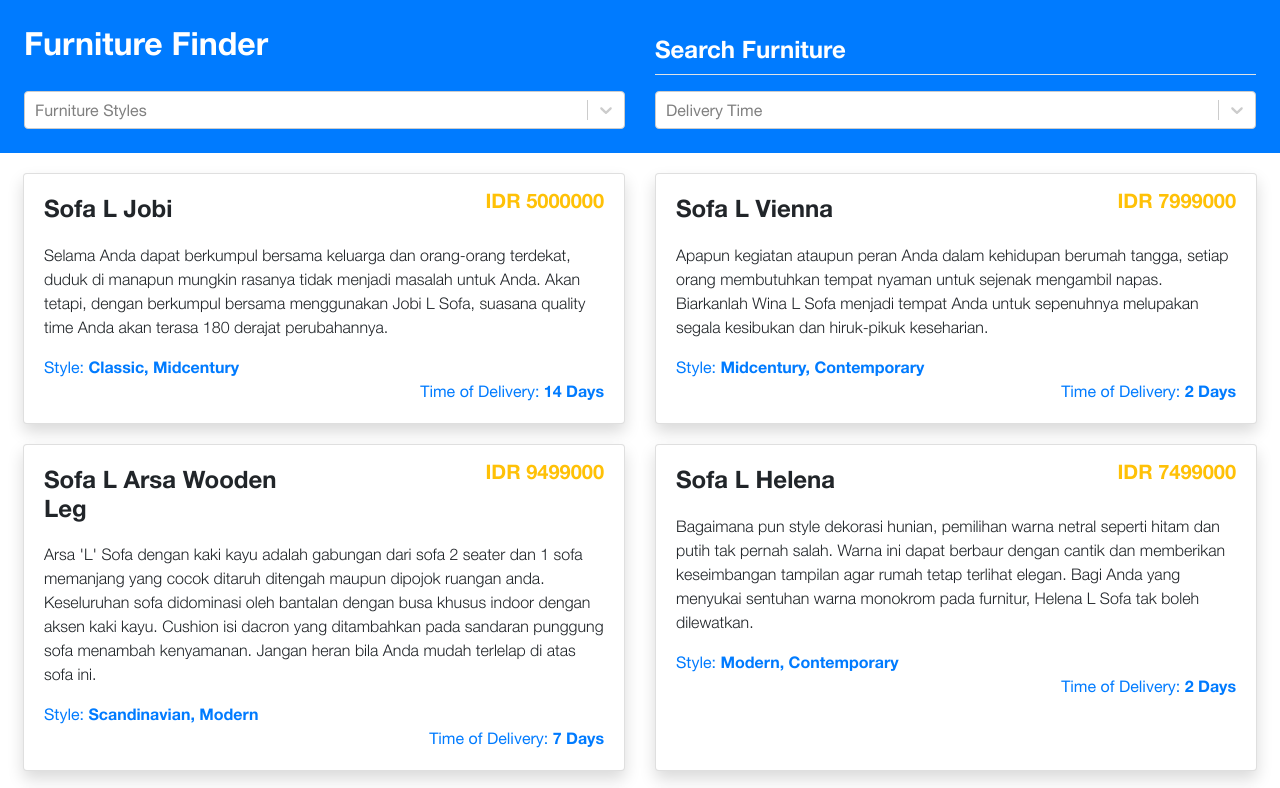
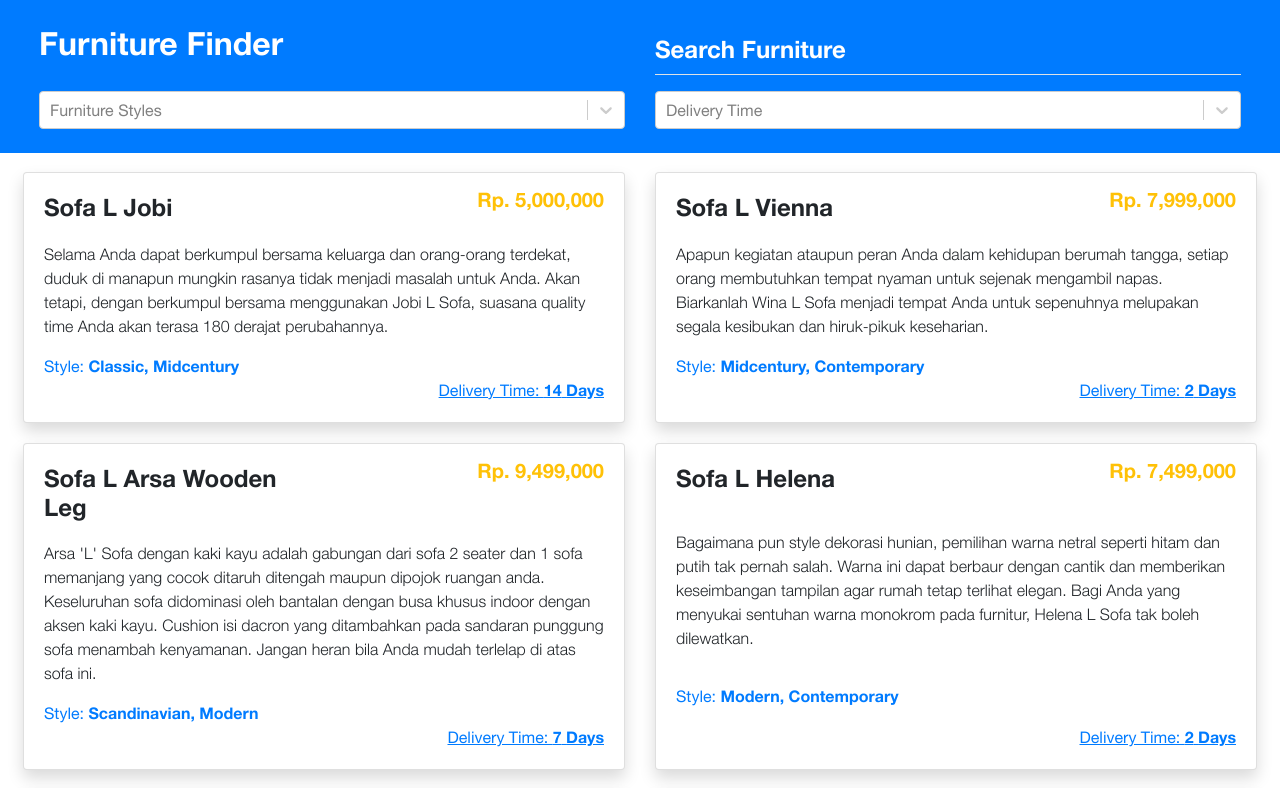
Before and after one commit to waheedos/furniture-finder-react, a React (Create React App) app: page / in a window 1280 px wide. Shown: the top 788 px of the page. Built offline with nearby package versions, Linux system fonts and the light colour scheme.

Commit message:
search field to also filter description and price, change IDR to Rp. for price, navbar to position fixed only for desktop ( > 768px ), clean up code

```diff
--- a/public/assets/css/furniture-finder.css
+++ b/public/assets/css/furniture-finder.css
@@ -9,12 +9,25 @@ html, body {
 	outline-width: 0px !important;
 }
 
-.bootstrap-select > .btn, .dropdown-item {
-	font-weight: 300 !important;
+.text-underline {
+	text-decoration: underline !important;
 }
 
 .dropdown-menu {
 	max-width: 100% !important;
+}
+
+@media (min-width: 768px) {
+	.fixed-top-lg {
+		position: fixed;
+		top: 0;
+		right: 0;
+		left: 0;
+		z-index: 1030;
+	}
+	.navbar-padding-top-lg {
+		margin-top: 9.5rem;
+	}
 }
 
 input.form-control {
@@ -33,40 +46,40 @@ input.form-control {
 	/*-webkit-appearance: none;*/
 /*}*/
 
-.opt.dropdown-item:before {
-	position: absolute;
-	right: 25px;
-	top: 4px;
-	content: '';
-	width: 1.5rem;
-	height: 1.5rem;
-	border: 1px solid black;
-	-webkit-border-radius: 0.15rem !important;
-	-moz-border-radius: 0.15rem !important;
-	border-radius: 0.15rem !important;
-}
+/*.opt.dropdown-item:before {*/
+	/*position: absolute;*/
+	/*right: 25px;*/
+	/*top: 4px;*/
+	/*content: '';*/
+	/*width: 1.5rem;*/
+	/*height: 1.5rem;*/
+	/*border: 1px solid black;*/
+	/*-webkit-border-radius: 0.15rem !important;*/
+	/*-moz-border-radius: 0.15rem !important;*/
+	/*border-radius: 0.15rem !important;*/
+/*}*/
 
-.bs-ok-default.check-mark:before {
-	position: absolute;
-	right: -8px;
-	top: -3px;
-	content: '';
-	width: 1.55rem;
-	height: 1.55rem;
-	-webkit-border-radius: 0.15rem !important;
-	-moz-border-radius: 0.15rem !important;
-	border-radius: 0.15rem !important;
-	background: #009688 !important;
-}
+/*.bs-ok-default.check-mark:before {*/
+	/*position: absolute;*/
+	/*right: -8px;*/
+	/*top: -3px;*/
+	/*content: '';*/
+	/*width: 1.55rem;*/
+	/*height: 1.55rem;*/
+	/*-webkit-border-radius: 0.15rem !important;*/
+	/*-moz-border-radius: 0.15rem !important;*/
+	/*border-radius: 0.15rem !important;*/
+	/*background: #009688 !important;*/
+/*}*/
 
-.bootstrap-select .bs-ok-default:after {
-	border-color: white !important;
-}
+/*.bootstrap-select .bs-ok-default:after {*/
+	/*border-color: white !important;*/
+/*}*/
 
-.bootstrap-select.show-tick .dropdown-menu .selected span.check-mark {
-	right: 32px !important;
-	top: 6px !important;
-}
+/*.bootstrap-select.show-tick .dropdown-menu .selected span.check-mark {*/
+	/*right: 32px !important;*/
+	/*top: 6px !important;*/
+/*}*/
 
 p, small, input, select, .btn-sm {
 	font-weight: 200 !important;
@@ -83,14 +96,10 @@ p, small, input, select, .btn-sm {
 	color: white !important;
 	font-weight: 400 !important;
 	font-size: 1.5rem !important;
-
-
 }
 
 ::-ms-input-placeholder { /* Microsoft Edge */
 	color: white !important;
 	font-weight: 400 !important;
 	font-size: 1.5rem !important;
-
-
 }
--- a/public/index.html
+++ b/public/index.html
@@ -25,7 +25,7 @@
 </head>
 <body>
 
-<main id="root">
+<main id="furnitureFinder">
 
 </main>
 
--- a/src/App.js
+++ b/src/App.js
@@ -1,6 +1,6 @@
 import React, {Component} from 'react';
-import {CardList} from "./component/card-list/card-list.component";
-import {SearchBox} from "./component/search-box/search-box.component";
+import {FurnitureCardList} from "./component/furniture-card-list/furniture-card-list.component";
+import {SearchFilter} from "./component/search-filter/search-filter.component";
 import Select from 'react-select';
 
 class App extends Component {
@@ -8,31 +8,19 @@ class App extends Component {
 		super();
 		this.state = {
 			productData: [],
-			// productStyleJSON: [],
-			// productCategoryJSON: [],
+			filteredProductData: [],
 			Title: '',
 			SearchName: '',
 			SearchDeliveryTime: '',
 			SearchStyle: '',
 			selectedOptionDeliveryTime: null,
-			selectedOptionFurnitureStyle: null,
-			filteredProductData: []
+			selectedOptionFurnitureStyle: null
 		};
 	}
 
-	// dataLog() {
-	//     fetch('http://www.mocky.io/v2/5c9105cb330000112b649af8')
-	//         .then(response => {
-	//             // if(response.status === 200){
-	//             return response.json()
-	//             // }
-	//         })
-	//
-	//         .then(response => console.log(response));
-	//
-	// }
-
 	dataFetch() {
+		// fetch('http://www.mocky.io/v2/5c9105cb330000112b649af8')
+		// make local for https purpose
 		fetch('./assets/data/data.json')
 				.then(dataJSON => {
 					if (dataJSON.status === 200) {
@@ -40,7 +28,7 @@ class App extends Component {
 					}
 				})
 
-				// .then( response => console.log(response));
+				// .then( dataJSON => console.log(dataJSON));
 
 				.then(dataJSON => {
 					this.setState({
@@ -54,13 +42,17 @@ class App extends Component {
 
 	componentDidMount() {
 		this.dataFetch();
-		// this.dataLog();
 	};
 
 	onSearchChange = keyEvent => {
 		const {productData} = this.state;
+		let keyTargetValue = keyEvent.target.value.toLowerCase();
 		let filteredProductDataBySearchField = productData.filter(
-				product => product.name.toLowerCase().includes(keyEvent.target.value.toLowerCase())
+				product => product['name'].toLowerCase().includes( keyTargetValue )
+									 ||
+									 product['description'].toLowerCase().includes( keyTargetValue )
+									 ||
+									 product['price'].toString().includes( keyTargetValue )
 		);
 		this.setState({
 			filteredProductData: filteredProductDataBySearchField
@@ -69,46 +61,60 @@ class App extends Component {
 	};
 
 	onDeliveryTimeSelectChange = keyEvent => {
+
 		const {productData} = this.state;
+
 		let deliveryOptionSelectedVal;
+
 		let productDataFilteredByDeliveryTimeSelected;
+
 		if (keyEvent !== null) {
 			deliveryOptionSelectedVal = keyEvent.map(deliveryTime => deliveryTime.value);
 			productDataFilteredByDeliveryTimeSelected = productData.filter(
 					function (e) {
-						return this.indexOf(e.delivery_time) >= 0;
+						return this.indexOf(e['delivery_time']) >= 0;
 					},
 					deliveryOptionSelectedVal
 			);
 			if (deliveryOptionSelectedVal === null || deliveryOptionSelectedVal.length === 0) {
 				productDataFilteredByDeliveryTimeSelected = productData;
 			}
-		} else {
+		}
+
+		else {
 			productDataFilteredByDeliveryTimeSelected = productData;
 		}
+
 		this.setState({
 			selectedOptionDeliveryTime: keyEvent,
-			filteredProductData: productDataFilteredByDeliveryTimeSelected,
+			filteredProductData: productDataFilteredByDeliveryTimeSelected
 		});
 		// console.log("productDataDeliver", productData);
 	};
 
 	onFurnitureStyleSelectChange = keyEvent => {
+
 		const {productData} = this.state;
+
 		let furnitureStyleOptionSelectedVal;
+
 		let productDataFilteredByFurnitureStyleSelected;
+
 		if (keyEvent !== null) {
 			furnitureStyleOptionSelectedVal = keyEvent.map(furnitureStyle => furnitureStyle.value);
 			const furnitureStyleOptionSelectedValSet = new Set(furnitureStyleOptionSelectedVal);
-			productDataFilteredByFurnitureStyleSelected = productData.filter((product) =>
-					product.furniture_style.some((furnitureStyle) => furnitureStyleOptionSelectedValSet.has(furnitureStyle))
+			productDataFilteredByFurnitureStyleSelected = productData.filter(
+					(product) => product['furniture_style'].some((furnitureStyle) => furnitureStyleOptionSelectedValSet.has(furnitureStyle))
 			);
 			if (furnitureStyleOptionSelectedVal === null || furnitureStyleOptionSelectedVal.length === 0) {
 				productDataFilteredByFurnitureStyleSelected = productData;
 			}
-		} else {
+		}
+
+		else {
 			productDataFilteredByFurnitureStyleSelected = productData;
 		}
+
 		this.setState({
 			selectedOptionFurnitureStyle: keyEvent,
 			filteredProductData: productDataFilteredByFurnitureStyleSelected,
@@ -122,7 +128,7 @@ class App extends Component {
 			return a * 1 - b * 1;
 		});
 		const ret = [arr[0]];
-		for (let i = 1; i < arr.length; i++) { //Start loop at 1: arr[0] can never be a duplicate
+		for (let i = 1; i < arr.length; i++) {
 			if (arr[i - 1] !== arr[i]) {
 				ret.push(arr[i]);
 			}
@@ -131,12 +137,19 @@ class App extends Component {
 	}
 
 	render() {
+
 		const {productData, selectedOptionDeliveryTime, selectedOptionFurnitureStyle, filteredProductData} = this.state;
+
 		let optionsDeliveryTime = [];
+
 		let optionsFurnitureStyle = [];
-		const deliveryTimeListSorted = App.sortUnique(productData.map(products => products.delivery_time));
-		const furnitureStyleList = productData.map(products => products.furniture_style);
+
+		const deliveryTimeListSorted = App.sortUnique(productData.map(products => products['delivery_time']));
+
+		const furnitureStyleList = productData.map(products => products['furniture_style']);
+
 		const furnitureStyleListMerged = [].concat.apply([], furnitureStyleList);
+
 		const furnitureStyleListMergedSorted = App.sortUnique(furnitureStyleListMerged.sort());
 		deliveryTimeListSorted.map((value) => {
 			optionsDeliveryTime.push({
@@ -151,6 +164,7 @@ class App extends Component {
 				label: value
 			})
 		});
+
 		// console.log('deliveryTimeListSorted', deliveryTimeListSorted);
 		// console.log('selectedOption', selectedOptionDeliveryTime);
 		// console.log('furnitureStyleBef', furnitureStyleListMerged);
@@ -160,8 +174,8 @@ class App extends Component {
 
 				<section>
 
-					<div className="bg-primary p-4">
-						<div className="row">
+					<nav className="nav navbar flex-column fixed-top bg-primary p-4">
+						<div className="row w-100">
 
 							<div className="col-md-6">
 								<h2 className='text-white my-2 my-md-0'>Furniture Finder</h2>
@@ -169,16 +183,17 @@ class App extends Component {
 
 							<div className="col-md-6">
 								<form className="form-inline my-2 my-md-0 border-bottom">
-									<SearchBox placeholder='Search Furniture' handleChange={this.onSearchChange}/>
+									<SearchFilter placeholder='Search Furniture' handleChange={this.onSearchChange}/>
 								</form>
 							</div>
 
 						</div>
 
-						<div className="row">
+						<div className="row w-100">
 
 							<div className="col-md-6 pt-3">
 								<Select
+										classNamePrefix
 										placeholder='Furniture Styles'
 										hideSelectedOptions={false}
 										closeMenuOnSelect={false}
@@ -203,9 +218,9 @@ class App extends Component {
 
 						</div>
 
-					</div>
+					</nav>
 
-					<CardList
+					<FurnitureCardList
 							productData={filteredProductData}
 					/>
 
--- a/src/FurnitureFinder.js
+++ b/src/FurnitureFinder.js
@@ -1,117 +1,228 @@
 import React, {Component} from 'react';
-import {CardList} from "./component/card-list/card-list.component";
-import {SearchBox} from "./component/search-box/search-box.component";
-import {StylesChecklist} from "./component/styles-checklist/styles-checklist.component";
+import {FurnitureCardList} from "./component/furniture-card-list/furniture-card-list.component";
+import {SearchFilter} from "./component/search-filter/search-filter.component";
+import Select from 'react-select';
 
 class FurnitureFinder extends Component {
   constructor() {
     super();
     this.state = {
-      productDataJSON: [],
-      productStyleJSON: [],
-      // furnitureCategory: [],
-      nameSearch: '',
-      styleSearch: '',
+      productData: [],
+      filteredProductData: [],
+      Title: '',
+      SearchName: '',
+      SearchDeliveryTime: '',
+      SearchStyle: '',
+      selectedOptionDeliveryTime: null,
+      selectedOptionFurnitureStyle: null
     };
   }
 
-  dataLog(){
-    fetch('http://www.mocky.io/v2/5c9105cb330000112b649af8')
-        .then( response => {
-          if(response.status === 200){
-            return response.json()
-          }
-        })
-
-        .then( response => console.log(response) );
-
-  }
-
   dataFetch() {
-    fetch('assets/data/data.json')
+    // fetch('http://www.mocky.io/v2/5c9105cb330000112b649af8')
+    // make local for https purpose
+    fetch('./assets/data/data.json')
         .then(dataJSON => {
           if (dataJSON.status === 200) {
             return dataJSON.json()
           }
         })
 
-        // .then( response => console.log(response));
+        // .then( dataJSON => console.log(dataJSON));
 
         .then(dataJSON => {
           this.setState({
             productCategoryJSON: dataJSON['furniture_styles'],
-            productDataJSON: dataJSON['products'],
-            productStyleJSON: dataJSON['products']['furniture_style']
+            productData: dataJSON['products'],
+            filteredProductData: dataJSON['products'],
+            productStyle: dataJSON['products']['furniture_style']
           })
         })
   }
 
   componentDidMount() {
     this.dataFetch();
-    this.dataLog();
   };
 
-  NameSearchHandleChange = SearchproductData => {
-    this.setState({nameSearch: SearchproductData.target.value})
+  onSearchChange = keyEvent => {
+    const {productData} = this.state;
+    let keyTargetValue = keyEvent.target.value.toLowerCase();
+    let filteredProductDataBySearchField = productData.filter(
+        product => product['name'].toLowerCase().includes( keyTargetValue )
+            ||
+            product['description'].toLowerCase().includes( keyTargetValue )
+            ||
+            product['price'].toString().includes( keyTargetValue )
+    );
+    this.setState({
+      filteredProductData: filteredProductDataBySearchField
+    })
+
   };
 
-  StyleSearchHandleChange = SearchProductStyle => {
-    this.setState({styleSearch: SearchProductStyle.target.value})
+  onDeliveryTimeSelectChange = keyEvent => {
+
+    const {productData} = this.state;
+
+    let deliveryOptionSelectedVal;
+
+    let productDataFilteredByDeliveryTimeSelected;
+
+    if (keyEvent !== null) {
+      deliveryOptionSelectedVal = keyEvent.map(deliveryTime => deliveryTime.value);
+      productDataFilteredByDeliveryTimeSelected = productData.filter(
+          function (e) {
+            return this.indexOf(e['delivery_time']) >= 0;
+          },
+          deliveryOptionSelectedVal
+      );
+      if (deliveryOptionSelectedVal === null || deliveryOptionSelectedVal.length === 0) {
+        productDataFilteredByDeliveryTimeSelected = productData;
+      }
+    }
+
+    else {
+      productDataFilteredByDeliveryTimeSelected = productData;
+    }
+
+    this.setState({
+      selectedOptionDeliveryTime: keyEvent,
+      filteredProductData: productDataFilteredByDeliveryTimeSelected
+    });
+    // console.log("productDataDeliver", productData);
   };
 
+  onFurnitureStyleSelectChange = keyEvent => {
+
+    const {productData} = this.state;
+
+    let furnitureStyleOptionSelectedVal;
+
+    let productDataFilteredByFurnitureStyleSelected;
+
+    if (keyEvent !== null) {
+      furnitureStyleOptionSelectedVal = keyEvent.map(furnitureStyle => furnitureStyle.value);
+      const furnitureStyleOptionSelectedValSet = new Set(furnitureStyleOptionSelectedVal);
+      productDataFilteredByFurnitureStyleSelected = productData.filter(
+          (product) => product['furniture_style'].some((furnitureStyle) => furnitureStyleOptionSelectedValSet.has(furnitureStyle))
+      );
+      if (furnitureStyleOptionSelectedVal === null || furnitureStyleOptionSelectedVal.length === 0) {
+        productDataFilteredByFurnitureStyleSelected = productData;
+      }
+    }
+
+    else {
+      productDataFilteredByFurnitureStyleSelected = productData;
+    }
+
+    this.setState({
+      selectedOptionFurnitureStyle: keyEvent,
+      filteredProductData: productDataFilteredByFurnitureStyleSelected,
+    });
+    // console.log("furnitureStyleOptionSelectedVal", furnitureStyleOptionSelectedVal);
+  };
+
+  static sortUnique(arr) {
+    if (arr.length === 0) return arr;
+    arr = arr.sort(function (a, b) {
+      return a * 1 - b * 1;
+    });
+    const ret = [arr[0]];
+    for (let i = 1; i < arr.length; i++) {
+      if (arr[i - 1] !== arr[i]) {
+        ret.push(arr[i]);
+      }
+    }
+    return ret;
+  }
+
   render() {
-    const {productDataJSON, productStyleJSON, nameSearch, styleSearch} = this.state;
-    const productDataSearch = productDataJSON.filter(
-        productDataJSON => productDataJSON.name.toLowerCase().includes(
-            nameSearch.toLowerCase()
-        )
-    );
-    // const productStyleSearch = productStyleJSON.filter(
-    // 		productStyleJSON => productStyleJSON.toLowerCase().includes(
-    // 				styleSearch.toLowerCase()
-    // 		)
-    // );
+
+    const {productData, selectedOptionDeliveryTime, selectedOptionFurnitureStyle, filteredProductData} = this.state;
+
+    let optionsDeliveryTime = [];
+
+    let optionsFurnitureStyle = [];
+
+    const deliveryTimeListSorted = FurnitureFinder.sortUnique(productData.map(products => products['delivery_time']));
+
+    const furnitureStyleList = productData.map(products => products['furniture_style']);
+
+    const furnitureStyleListMerged = [].concat.apply([], furnitureStyleList);
+
+    const furnitureStyleListMergedSorted = FurnitureFinder.sortUnique(furnitureStyleListMerged.sort());
+    deliveryTimeListSorted.map((value) => {
+      optionsDeliveryTime.push({
+        value: value,
+        label: value > 1 ? value + " Days" : value + " Day"
+      })
+    });
+
+    furnitureStyleListMergedSorted.map((value) => {
+      optionsFurnitureStyle.push({
+        value: value,
+        label: value
+      })
+    });
+
+    // console.log('deliveryTimeListSorted', deliveryTimeListSorted);
+    // console.log('selectedOption', selectedOptionDeliveryTime);
+    // console.log('furnitureStyleBef', furnitureStyleListMerged);
+    // console.log('furnitureStyle', furnitureStyleListMergedSorted);
+
     return (
 
         <section>
 
-          <div className="bg-primary p-4">
-            <div className="row">
+          <nav className="nav navbar flex-column fixed-top-lg bg-primary p-4">
+            <div className="row w-100">
+
+              <div className="col-md-6">
+                <h2 className='text-white my-2 my-md-0'>Furniture Finder</h2>
+              </div>
 
               <div className="col-md-6">
                 <form className="form-inline my-2 my-md-0 border-bottom">
-                  <SearchBox placeholder='Search Furniture' handleChange={this.NameSearchHandleChange}/>
+                  <SearchFilter placeholder='Search Furniture' handleChange={this.onSearchChange}/>
                 </form>
               </div>
 
             </div>
 
-            <div className="row">
+            <div className="row w-100">
 
               <div className="col-md-6 pt-3">
-                <StylesChecklist handleChange={this.StyleSearchHandleChange}/>
+                <Select
+                    classNamePrefix
+                    placeholder='Furniture Styles'
+                    hideSelectedOptions={false}
+                    closeMenuOnSelect={false}
+                    isMulti
+                    value={selectedOptionFurnitureStyle}
+                    onChange={this.onFurnitureStyleSelectChange}
+                    options={optionsFurnitureStyle}
+                />
               </div>
 
               <div className="col-md-6 pt-3">
-                <select className="selectpicker show-tick w-100"
-                        data-style="bg-white"
-                        title="Delivery Time"
-                        multiple>
-                  <optgroup label="Delivery Time">
-                    <option>1 Day</option>
-                    <option>2 Days</option>
-                    <option>3 Days</option>
-                    <option>4 Days</option>
-                    <option>5 Days</option>
-                  </optgroup>
-                </select>
+                <Select
+                    placeholder='Delivery Time'
+                    hideSelectedOptions={false}
+                    closeMenuOnSelect={false}
+                    isMulti
+                    value={selectedOptionDeliveryTime}
+                    onChange={this.onDeliveryTimeSelectChange}
+                    options={optionsDeliveryTime}
+                />
               </div>
 
             </div>
 
-          </div>
+          </nav>
 
-          <CardList productData={productDataSearch}/>
+          <FurnitureCardList
+              productData={filteredProductData}
+          />
 
         </section>
 
--- a/src/component/card-list/card-list.component.jsx
+++ /dev/null
@@ -1,21 +0,0 @@
-import React from 'react';
-import {Card} from '../card/card.component.jsx';
-
-export const CardList = props => {
-	// console.log(props);
-	return (
-
-			<div className="container-fluid">
-				<div className="row px-2 pb-4">
-
-					{props.productData.map(
-							( productDataMap, key ) => (
-									<Card key={key} productData={productDataMap}/>
-							)
-						)
-					}
-
-				</div>
-			</div>
-	)
-};
--- a/src/component/card/card.component.jsx
+++ /dev/null
@@ -1,39 +0,0 @@
-import React from 'react';
-
-export const Card = ( productDataMap ) => (
-
-		<div className="col-md-6 pt-3 mt-1">
-			<div className="card shadow h-100">
-				<div className="card-body">
-
-					<div className="col-12 px-0 pb-2">
-						<div className="row">
-							<h4 className="col-md-6 card-title">
-								{productDataMap.productData.name}
-							</h4>
-							<h5 className="col-md-6 card-subtitle text-warning text-md-right text-left py-md-0 py-2">
-								IDR {productDataMap.productData.price}
-							</h5>
-						</div>
-					</div>
-
-					<p className="card-text">
-						{productDataMap.productData.description}
-					</p>
-
-					<div className="col-12 px-0 py-md-0 py-2">
-						<div className="text-primary">
-							Style: <b>{productDataMap.productData['furniture_style'].join(', ')}</b>
-						</div>
-					</div>
-
-					<div className="col-12 text-right px-0 py-md-0 py-2">
-						<div className="text-primary" style={{ textDecoration: 'underline !important'}}>
-							Time of Delivery: <b>{productDataMap.productData['delivery_time']} {productDataMap.productData['delivery_time'] > 1 ? "Days" : "Day" }</b>
-						</div>
-					</div>
-
-				</div>
-			</div>
-		</div>
-);
--- /dev/null
+++ b/src/component/furniture-card-list/furniture-card-list.component.jsx
@@ -0,0 +1,20 @@
+import React from 'react';
+import {FurnitureCard} from '../furniture-card/furniture-card.component.jsx';
+
+export const FurnitureCardList = props => {
+	return (
+
+			<div className="container-fluid navbar-padding-top-lg">
+				<div className="row px-2 pb-4">
+
+					{props.productData.map(
+							( productDataMap, key ) => (
+									<FurnitureCard key={key} productData={productDataMap}/>
+							)
+						)
+					}
+
+				</div>
+			</div>
+	)
+};
--- /dev/null
+++ b/src/component/furniture-card/furniture-card.component.jsx
@@ -0,0 +1,39 @@
+import React from 'react';
+
+export const FurnitureCard = ( productDataMap ) => (
+
+		<div className="col-md-6 pt-3 mt-1">
+			<div className="card shadow h-100">
+				<div className="card-body d-flex flex-column justify-content-between">
+
+					<div className="w-100 px-0 pb-2">
+						<div className="row">
+							<h4 className="col-md-6 card-title">
+								{productDataMap.productData['name']}
+							</h4>
+							<h5 className="col-md-6 card-subtitle text-warning text-md-right text-left py-md-0 py-2">
+								Rp. {productDataMap.productData['price'].toLocaleString('en-US')}
+							</h5>
+						</div>
+					</div>
+
+					<p className="card-text">
+						{productDataMap.productData['description']}
+					</p>
+
+					<div className="w-100 px-0 py-md-0 py-2">
+						<div className="text-primary">
+							Style: <b>{productDataMap.productData['furniture_style'].join(', ')}</b>
+						</div>
+					</div>
+
+					<div className="w-100 text-right px-0 py-md-0 py-2">
+						<div className="text-primary text-underline">
+							Delivery Time: <b>{productDataMap.productData['delivery_time']} {productDataMap.productData['delivery_time'] > 1 ? "Days" : "Day" }</b>
+						</div>
+					</div>
+
+				</div>
+			</div>
+		</div>
+);
--- a/src/component/search-box/search-box.component.jsx
+++ b/src/component/search-filter/search-filter.component.jsx
@@ -1,5 +1,5 @@
 import React from 'react';
 
-export const SearchBox = ({placeholder, handleChange}) => (
+export const SearchFilter = ({placeholder, handleChange}) => (
 		<input className="form-control w-100" type="search" placeholder={placeholder} onChange={handleChange}/>
 );
--- a/src/index.js
+++ b/src/index.js
@@ -1,13 +1,11 @@
 import React from 'react';
 import ReactDOM from 'react-dom';
-// import './index.css';
-// import FurnitureFinder from './FurnitureFinder';
-import App from './App'
+import FurnitureFinder from './FurnitureFinder';
 // import * as serviceWorker from './serviceWorker';
 
 ReactDOM.render(
-		<App/>,
-		document.getElementById('root'));
+		<FurnitureFinder/>,
+		document.getElementById('furnitureFinder'));
 
 // If you want your app to work offline and load faster, you can change
 // unregister() to register() below. Note this comes with some pitfalls.
```
Also changed, not shown: src/component/delivery-time/delivery-time.component.jsx (deleted, +0 -17 lines), src/component/styles-checklist/styles-checklist.component.jsx (deleted, +0 -17 lines).
